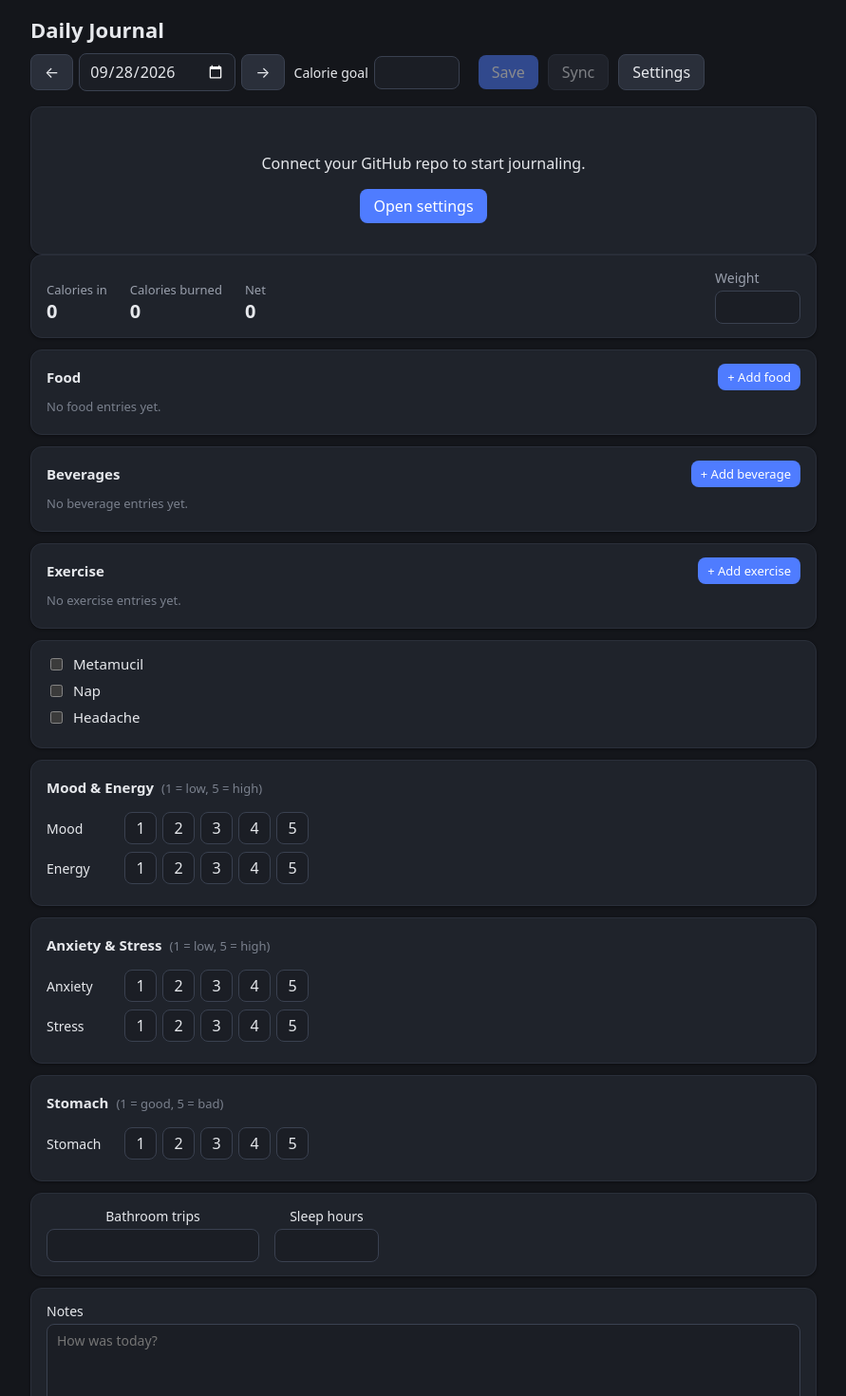
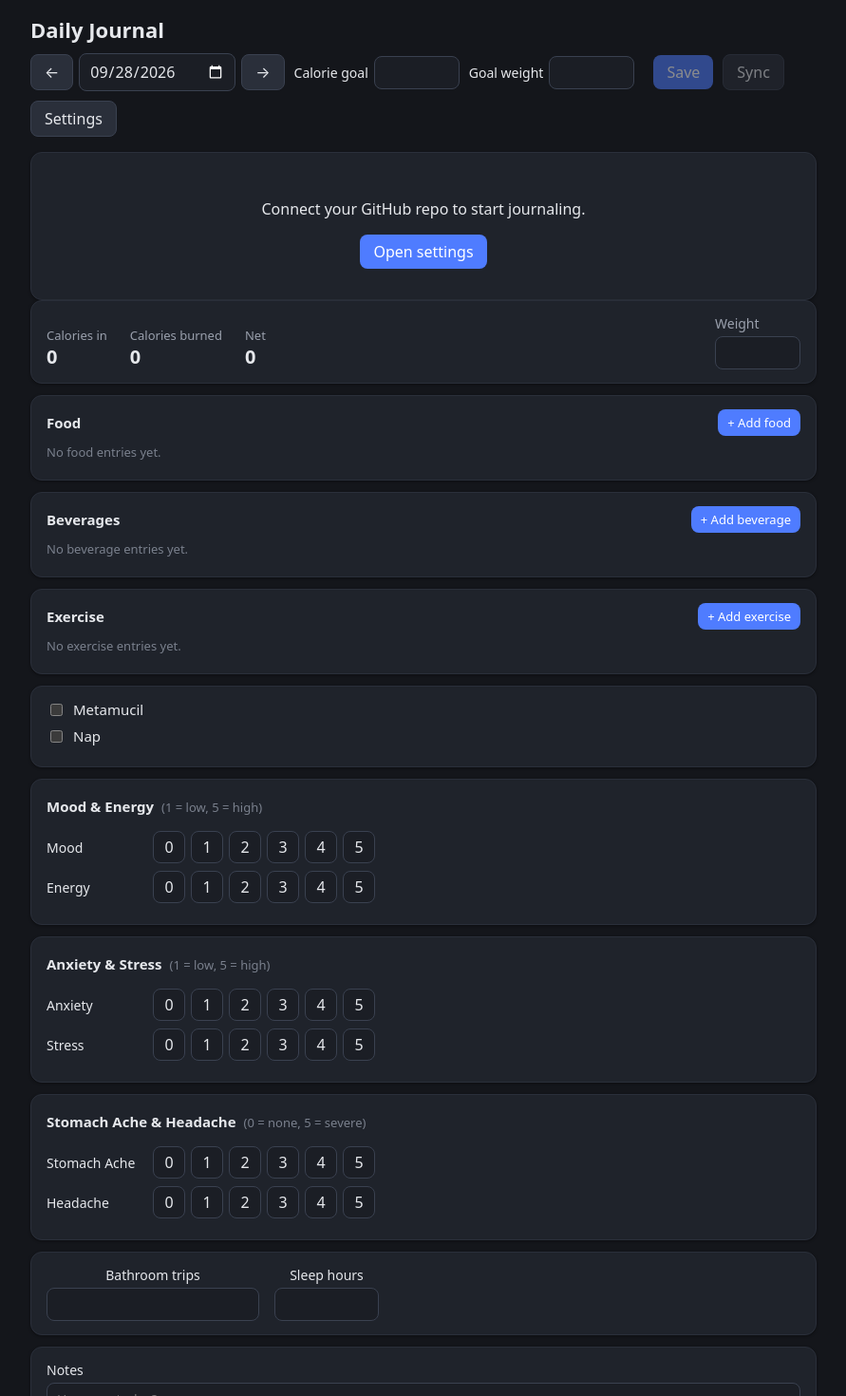
Before and after one commit to itsmedpp/journal, a React (Vite) app: page / in a window 1280 px wide. Shown: the top 1470 px of the page at 95% size, without its empty margins (194-1085 px from the left). Built offline with nearby package versions, Linux system fonts and the light colour scheme.

Commit message:
Headache rating, Stomach Ache rename, 0-5 ratings, weight goal, Y axis 150-300

```diff
--- a/src/App.tsx
+++ b/src/App.tsx
@@ -41,6 +41,9 @@ export default function App() {
 
   const setGoal = (v: number | null) =>
     update((j) => ({ ...j, calorieGoal: v }));
+
+  const setWeightGoal = (v: number | null) =>
+    update((j) => ({ ...j, weightGoal: v }));
 
   const handleSave = async () => {
     if (!draft) return;
@@ -98,6 +101,16 @@ export default function App() {
               min={0}
               value={current.calorieGoal ?? ''}
               onChange={(e) => setGoal(e.target.value === '' ? null : Number(e.target.value))}
+            />
+          </label>
+          <label className="goal">
+            Goal weight
+            <input
+              type="number"
+              min={0}
+              step="0.1"
+              value={current.weightGoal ?? ''}
+              onChange={(e) => setWeightGoal(e.target.value === '' ? null : Number(e.target.value))}
             />
           </label>
           <span className={`status ${status} ${dirty ? 'dirty' : ''}`}>
--- a/src/components/Charts.tsx
+++ b/src/components/Charts.tsx
@@ -74,7 +74,7 @@ export function Charts({ data, range }: Props) {
 
   const stomachRows = keys.map((k) => {
     const d = data.days[k];
-    return { day: lbl(k), Stomach: d?.stomach ?? null };
+    return { day: lbl(k), 'Stomach Ache': d?.stomach ?? null, Headache: d?.headache ?? null };
   });
 
   const sleepRows = keys.map((k) => ({
@@ -90,12 +90,21 @@ export function Charts({ data, range }: Props) {
           <ComposedChart data={weightRows}>
             <CartesianGrid strokeDasharray="3 3" stroke={gridStroke} />
             <XAxis dataKey="day" tick={axisStyle} interval={intv} />
-            <YAxis yAxisId="w" domain={['auto', 'auto']} tick={axisStyle} />
+            <YAxis yAxisId="w" domain={[150, 300]} tick={axisStyle} />
             <YAxis yAxisId="e" orientation="right" domain={[0, 1]} tick={false} width={10} />
             <Tooltip {...tooltipStyle} />
             <Legend />
             <Bar yAxisId="e" dataKey="exercised" name="Worked out" fill="#3d9e6b" fillOpacity={0.35} barSize={barSize} />
             <Line yAxisId="w" type="monotone" dataKey="weight" name="Weight" stroke="#6f9bff" strokeWidth={2} connectNulls dot={{ r: 3 }} />
+            {data.weightGoal != null && (
+              <ReferenceLine
+                yAxisId="w"
+                y={data.weightGoal}
+                stroke="#e05d5d"
+                strokeDasharray="6 4"
+                label={{ value: `Goal ${data.weightGoal}`, position: 'insideTopRight', fill: '#e05d5d' }}
+              />
+            )}
           </ComposedChart>
         </ResponsiveContainer>
       </section>
@@ -154,15 +163,16 @@ export function Charts({ data, range }: Props) {
       </section>
 
       <section className="card">
-        <h3>Stomach — last {range} days <span className="hint">(1 = good, 5 = bad)</span></h3>
-        <ResponsiveContainer width="100%" height={180}>
+        <h3>Stomach Ache &amp; Headache — last {range} days <span className="hint">(0 = none, 5 = severe)</span></h3>
+        <ResponsiveContainer width="100%" height={200}>
           <LineChart data={stomachRows}>
             <CartesianGrid strokeDasharray="3 3" stroke={gridStroke} />
             <XAxis dataKey="day" tick={axisStyle} interval={intv} />
-            <YAxis domain={[0, 5]} ticks={[1, 2, 3, 4, 5]} tick={axisStyle} />
+            <YAxis domain={[0, 5]} ticks={[0, 1, 2, 3, 4, 5]} tick={axisStyle} />
             <Tooltip {...tooltipStyle} />
             <Legend />
-            <Line type="monotone" dataKey="Stomach" stroke="#3d9e6b" strokeWidth={2} connectNulls dot={{ r: 2 }} />
+            <Line type="monotone" dataKey="Stomach Ache" stroke="#3d9e6b" strokeWidth={2} connectNulls dot={{ r: 2 }} />
+            <Line type="monotone" dataKey="Headache" stroke="#e05d5d" strokeWidth={2} connectNulls dot={{ r: 2 }} />
           </LineChart>
         </ResponsiveContainer>
       </section>
--- a/src/components/DayEntry.tsx
+++ b/src/components/DayEntry.tsx
@@ -13,7 +13,7 @@ function Rating({ label, value, onChange }: { label: string; value: number | nul
     <div className="rating">
       <span className="rating-label">{label}</span>
       <div className="rating-buttons">
-        {[1, 2, 3, 4, 5].map((n) => (
+        {[0, 1, 2, 3, 4, 5].map((n) => (
           <button
             key={n}
             type="button"
@@ -239,10 +239,6 @@ export function DayEntryForm({ day, foodPresets, beveragePresets, exercisePreset
           <input type="checkbox" checked={day.nap} onChange={(e) => set({ nap: e.target.checked })} />
           Nap
         </label>
-        <label className="check">
-          <input type="checkbox" checked={day.headache} onChange={(e) => set({ headache: e.target.checked })} />
-          Headache
-        </label>
       </section>
 
       {/* RATINGS — Mood & Energy (1 = low, 5 = high) */}
@@ -259,10 +255,11 @@ export function DayEntryForm({ day, foodPresets, beveragePresets, exercisePreset
         <Rating label="Stress" value={day.stress} onChange={(v) => set({ stress: v })} />
       </section>
 
-      {/* RATINGS — Stomach (1 = good, 5 = bad) */}
+      {/* RATINGS — Stomach Ache & Headache (0 = none, 5 = severe) */}
       <section className="card">
-        <h3 className="rating-group-title">Stomach <span className="hint">(1 = good, 5 = bad)</span></h3>
-        <Rating label="Stomach" value={day.stomach} onChange={(v) => set({ stomach: v })} />
+        <h3 className="rating-group-title">Stomach Ache &amp; Headache <span className="hint">(0 = none, 5 = severe)</span></h3>
+        <Rating label="Stomach Ache" value={day.stomach} onChange={(v) => set({ stomach: v })} />
+        <Rating label="Headache" value={day.headache} onChange={(v) => set({ headache: v })} />
       </section>
 
       {/* NUMBER INPUTS */}
--- a/src/styles.css
+++ b/src/styles.css
@@ -119,7 +119,7 @@ main { display: flex; flex-direction: column; gap: 16px; }
 .rating-group-title { display: flex; align-items: baseline; gap: 8px; margin: 0 0 10px; font-size: 15px; }
 .rating-group-title .hint { font-weight: normal; }
 .rating { display: flex; align-items: center; gap: 12px; margin-bottom: 8px; }
-.rating-label { width: 70px; font-size: 14px; }
+.rating-label { width: 100px; font-size: 14px; }
 .rating-buttons { display: flex; gap: 6px; }
 .rating-btn {
   width: 34px; height: 34px;
--- a/src/types.ts
+++ b/src/types.ts
@@ -23,7 +23,7 @@ export interface DayEntry {
   metamucil: boolean;
   exercised: boolean;
   nap: boolean;
-  headache: boolean;
+  headache: number | null;
   mood: number | null;
   stomach: number | null;
   energy: number | null;
@@ -37,6 +37,7 @@ export interface DayEntry {
 
 export interface JournalData {
   calorieGoal: number | null;
+  weightGoal: number | null;
   days: Record<string, DayEntry>;
   foodPresets: FoodEntry[];
   beveragePresets: BeverageEntry[];
@@ -58,7 +59,7 @@ export function emptyDay(): DayEntry {
     metamucil: false,
     exercised: false,
     nap: false,
-    headache: false,
+    headache: null,
     mood: null,
     stomach: null,
     energy: null,
@@ -72,7 +73,7 @@ export function emptyDay(): DayEntry {
 }
 
 export function emptyJournal(): JournalData {
-  return { calorieGoal: null, days: {}, foodPresets: [], beveragePresets: [], exercisePresets: [] };
+  return { calorieGoal: null, weightGoal: null, days: {}, foodPresets: [], beveragePresets: [], exercisePresets: [] };
 }
 
 // Fill defaults and migrate legacy field names (e.g. tired -> energy)
@@ -96,6 +97,7 @@ export function normalizeDay(raw: Partial<DayEntry> & { tired?: number | null })
       caloriesBurned: e.caloriesBurned ?? 0,
       hours: e.hours ?? null,
     })),
+    headache: typeof raw.headache === 'boolean' ? (raw.headache ? 3 : null) : (raw.headache ?? null),
     energy: raw.energy ?? raw.tired ?? null,
     sleepHours: raw.sleepHours ?? null,
   };
@@ -108,6 +110,7 @@ export function normalizeJournal(raw: Partial<JournalData>): JournalData {
   }
   return {
     calorieGoal: raw.calorieGoal ?? null,
+    weightGoal: raw.weightGoal ?? null,
     days,
     foodPresets: raw.foodPresets ?? [],
     beveragePresets: raw.beveragePresets ?? [],
```
